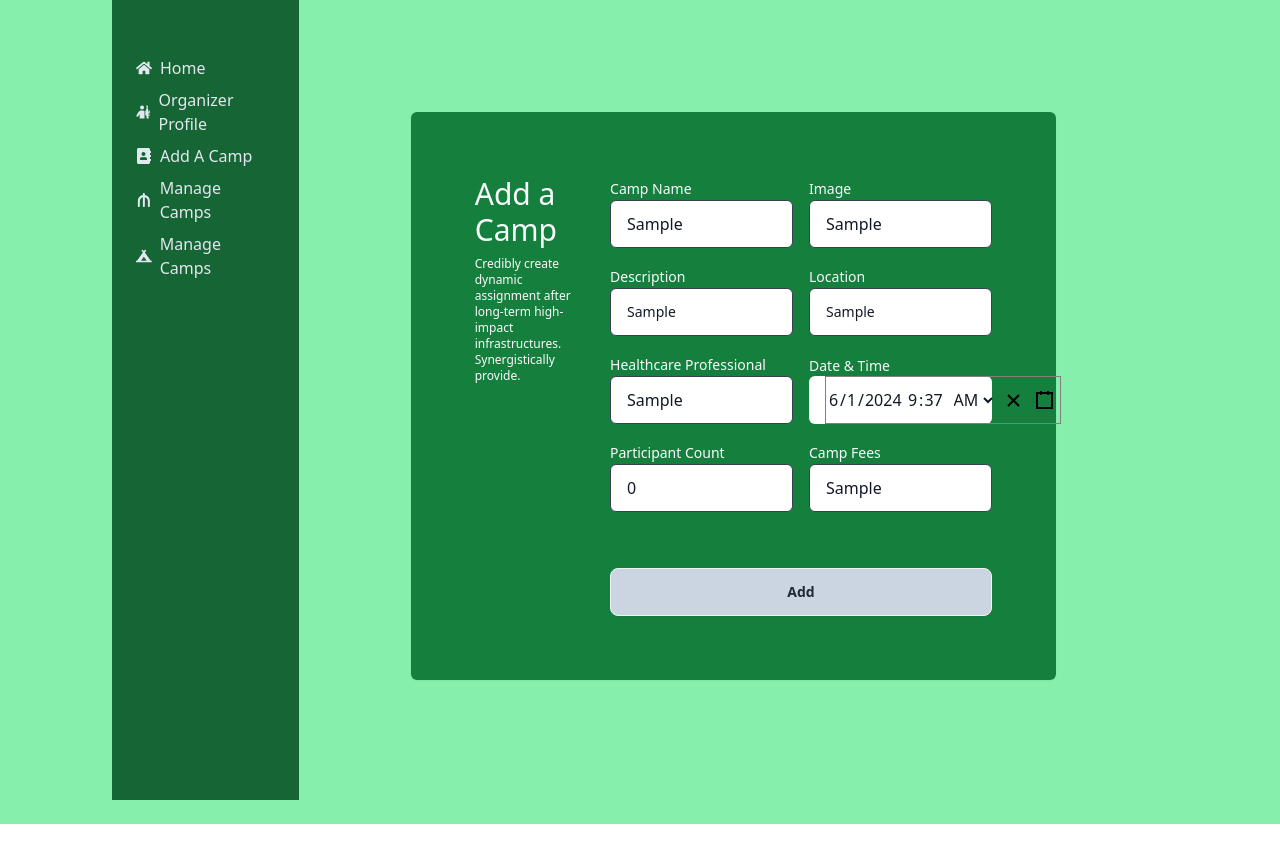
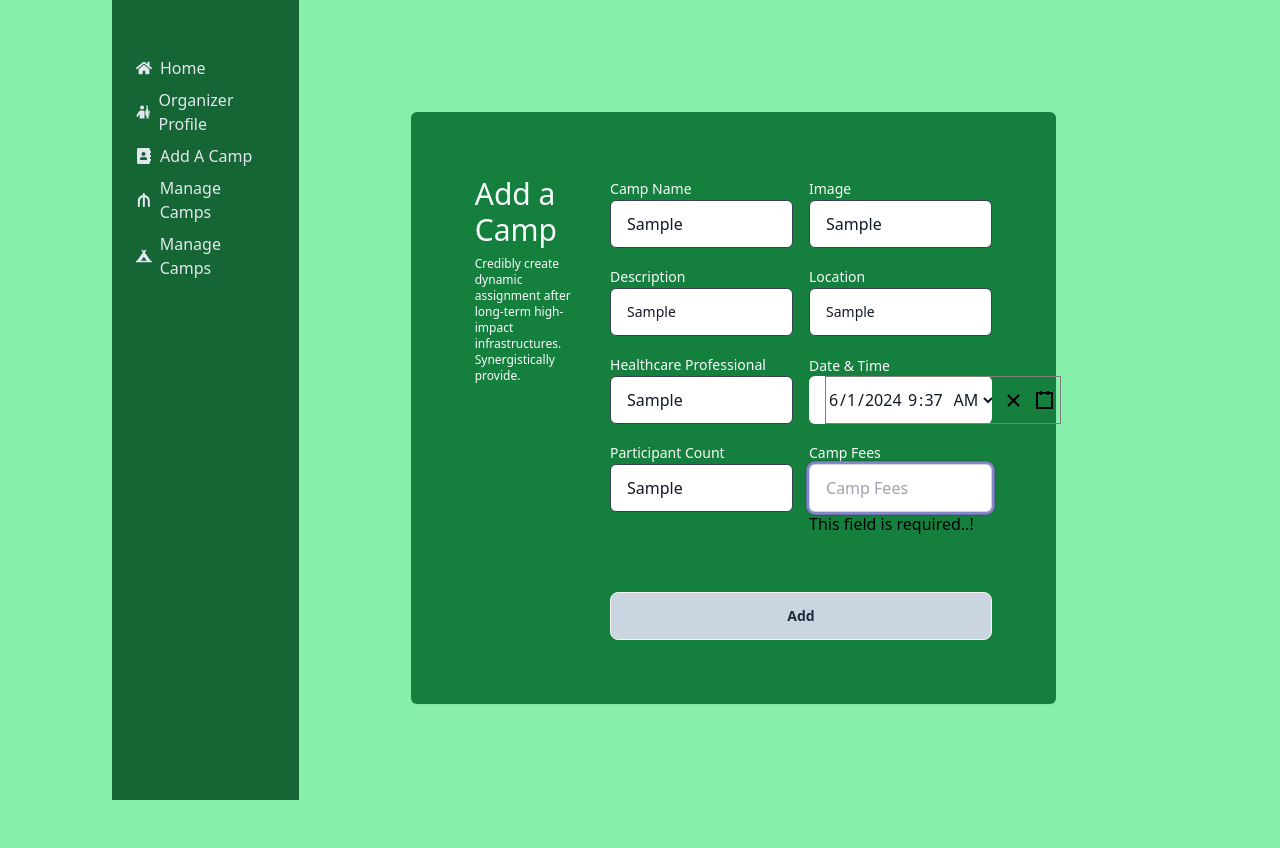
Before and after one commit to shahidulllah/medicare-client, a React (Vite) app: page /dashboard/addCamp in a window 1280 px wide. Both pictures are taken after typing "Sample", "Sample", "Sample", "Sample", "Sample", "Sample" into the empty fields and a click on the button "Add". Before the commit the page ends 824 px from the top, so only its background shows below. Built offline with nearby package versions, Linux system fonts and the light colour scheme; no server answers.

Commit message:
Add Camp form design

```diff
--- a/src/Pages/Dashboard/AddCamp.jsx
+++ b/src/Pages/Dashboard/AddCamp.jsx
@@ -1,66 +1,96 @@
 import { useState } from "react";
-import { useForm } from "react-hook-form";
+import { useForm, Controller } from "react-hook-form";
 import DateTimePicker from 'react-datetime-picker';
 import 'react-datetime-picker/dist/DateTimePicker.css';
 import 'react-calendar/dist/Calendar.css';
 import 'react-clock/dist/Clock.css';
+const AddCamp = () => {
+    const { register, handleSubmit, control, formState: { errors } } = useForm();
+    const [value, setValue] = useState(new Date());
 
-const AddCamp = () => {
-    const { register, handleSubmit, watch } = useForm();
     const onSubmit = (data) => {
-        console.log(data)
-    }
-    console.log(watch("example")) // watch input value by passing the name of it
+        const formattedDate = value.toLocaleString('en-US', {
+            year: 'numeric',
+            month: 'long',
+            day: '2-digit',
+            hour: '2-digit',
+            minute: '2-digit',
+            hour12: true,
+        });
+        console.log({
+            ...data,
+            DateAndTime: formattedDate
+        });
+    };
 
-    const [value, onChange] = useState(new Date());
     return (
         <div className="p-4">
-            <section className="lg:p-24  text-gray-50 mb-8">
-                <form onSubmit={handleSubmit(onSubmit)} noValidate="" action="" className="container flex flex-col mx-auto space-y-12">
+            <section className="lg:p-24 text-gray-50 mb-8">
+                <form onSubmit={handleSubmit(onSubmit)} noValidate className="container flex flex-col mx-auto space-y-12">
                     <fieldset className="grid grid-cols-4 gap-6 p-6 lg:p-16 rounded-md shadow-sm bg-green-700">
                         <div className="space-y-2 col-span-full lg:col-span-1">
-                            <p className="font-medium text-3xl ">Add a Camp</p>
+                            <p className="font-medium text-3xl">Add a Camp</p>
                             <p className="text-xs">Credibly create dynamic assignment after long-term high-impact infrastructures. Synergistically provide.</p>
                         </div>
                         <div className="grid grid-cols-6 gap-4 col-span-full lg:col-span-3">
                             <div className="col-span-full sm:col-span-3">
-                                <label htmlFor="firstname" className="text-sm">Camp Name</label>
-                                <input id="firstname" {...register("campName")} name="campName" type="text" placeholder="Camp Name" className="w-full input rounded-md focus:ring focus:ring-opacity-75 text-gray-900 focus:ring-violet-400 border-gray-700" />
+                                <label htmlFor="campName" className="text-sm">Camp Name</label>
+                                <input id="campName" {...register("CampName",{ required: true })} type="text" placeholder="Camp Name" className="w-full input rounded-md focus:ring focus:ring-opacity-75 text-gray-900 focus:ring-violet-400 border-gray-700" />
+                                {errors.CampName && <span className="text-black">This field is required..!</span>}
                             </div>
                             <div className="col-span-full sm:col-span-3">
-                                <label htmlFor="lastname" className="text-sm">Image</label>
-                                <input id="lastname" {...register("image")} name="image" type="text" placeholder="Image URL" className="w-full input rounded-md focus:ring focus:ring-opacity-75 text-gray-900 focus:ring-violet-400 border-gray-700" />
+                                <label htmlFor="image" className="text-sm">Image</label>
+                                <input id="image" {...register("Image",{ required: true })} type="text" placeholder="Image URL" className="w-full input rounded-md focus:ring focus:ring-opacity-75 text-gray-900 focus:ring-violet-400 border-gray-700" />
+                                {errors.Image && <span className="text-black">This field is required..!</span>}
                             </div>
                             <div className="col-span-full sm:col-span-3">
-                                <label htmlFor="email" className="text-sm">Description</label>
-                                <input id="email" {...register("description")} name="description" type="text" placeholder="Description" className="w-full textarea rounded-md focus:ring focus:ring-opacity-75 text-gray-900 focus:ring-violet-400 border-gray-700" />
+                                <label htmlFor="description" className="text-sm">Description</label>
+                                <input id="description" {...register("Description",{ required: true })} type="text" placeholder="Description" className="w-full textarea rounded-md focus:ring focus:ring-opacity-75 text-gray-900 focus:ring-violet-400 border-gray-700" />
+                                {errors.Description && <span className="text-black">This field is required..!</span>}
                             </div>
                             <div className="col-span-full sm:col-span-3">
-                                <label htmlFor="email" className="text-sm">Location</label>
-                                <input id="email" {...register("location")} name="location" type="text" placeholder="Location" className="w-full textarea rounded-md focus:ring focus:ring-opacity-75 text-gray-900 focus:ring-violet-400 border-gray-700" />
+                                <label htmlFor="location" className="text-sm">Location</label>
+                                <input id="location" {...register("Location",{ required: true })} type="text" placeholder="Location" className="w-full textarea rounded-md focus:ring focus:ring-opacity-75 text-gray-900 focus:ring-violet-400 border-gray-700" />
+                                {errors.Location && <span className="text-black">This field is required..!</span>}
                             </div>
                             <div className="col-span-full sm:col-span-3">
-                                <label htmlFor="state" className="text-sm">Healthcare Professional</label>
-                                <input id="state" type="text" {...register("professional")} name="mark" placeholder="Professional Doctor" className="w-full rounded-md focus:ring focus:ring-opacity-75 input text-gray-900 focus:ring-violet-400 border-gray-700" />
+                                <label htmlFor="professional" className="text-sm">Healthcare Professional</label>
+                                <input id="professional" {...register("HealthcareProfessional",{ required: true })} type="text" placeholder="Professional Doctor" className="w-full rounded-md focus:ring focus:ring-opacity-75 input text-gray-900 focus:ring-violet-400 border-gray-700" />
+                                {errors.HealthcareProfessional && <span className="text-black">This field is required..!</span>}
                             </div>
                             <div className="col-span-full sm:col-span-3 flex flex-col mt-1">
-                                <label htmlFor="zip" className="text-sm">Date & Time</label>
-                                <DateTimePicker className="w-full rounded-md focus:ring focus:ring-opacity-75 input text-gray-900 focus:ring-violet-400 border-gray-700 border-none outline-none" {...register("date&time")} name="date&time"   onChange={onChange} value={value} />
+                                <label htmlFor="dateAndTime" className="text-sm">Date & Time</label>
+                                <Controller
+                                    name="DateAndTime"
+                                    control={control}
+                                    defaultValue={value}
+                                    render={({ field }) => (
+                                        <DateTimePicker
+                                            className="w-full rounded-md focus:ring focus:ring-opacity-75 input text-gray-900 focus:ring-violet-400 border-gray-700 border-none outline-none"
+                                            onChange={(date) => {
+                                                setValue(date);
+                                                field.onChange(date);
+                                            }}
+                                            value={value}
+                                        />
+                                    )}
+                                />
                             </div>
                             <div className="col-span-full sm:col-span-3">
-                                <label htmlFor="state" className="text-sm">Participant Count</label>
-                                <input id="state" type="text" {...register("participantCount")} name="mark"defaultValue={"0"} className="w-full rounded-md focus:ring focus:ring-opacity-75 input text-gray-900 focus:ring-violet-400 border-gray-700" />
+                                <label htmlFor="participantCount" className="text-sm">Participant Count</label>
+                                <input id="participantCount" type="text" {...register("ParticipantCount",{ required: true })} className="w-full rounded-md focus:ring focus:ring-opacity-75 input text-gray-900 focus:ring-violet-400 border-gray-700" />
+                                {errors.ParticipantCount && <span className="text-black">This field is required..!</span>}
                             </div>
                             <div className="col-span-full sm:col-span-3">
-                                <label htmlFor="state" className="text-sm">Camp Fees</label>
-                                <input id="state" type="text" {...register("campFees")} name="campFees" placeholder="Camp Fees" className="w-full rounded-md focus:ring focus:ring-opacity-75 input text-gray-900 focus:ring-violet-400 border-gray-700" />
+                                <label htmlFor="campFees" className="text-sm">Camp Fees</label>
+                                <input id="campFees" type="text" {...register("CampFees",{ required: true })} placeholder="Camp Fees" className="w-full rounded-md focus:ring focus:ring-opacity-75 input text-gray-900 focus:ring-violet-400 border-gray-700" />
+                                {errors.CampFees && <span className="text-black">This field is required..!</span>}
                             </div>
                             <div className="col-span-full">
                                 <button type="submit" className="btn w-full mt-10 bg-slate-300 font-extrabold">Add</button>
                             </div>
                         </div>
                     </fieldset>
-
                 </form>
             </section>
         </div>
```
